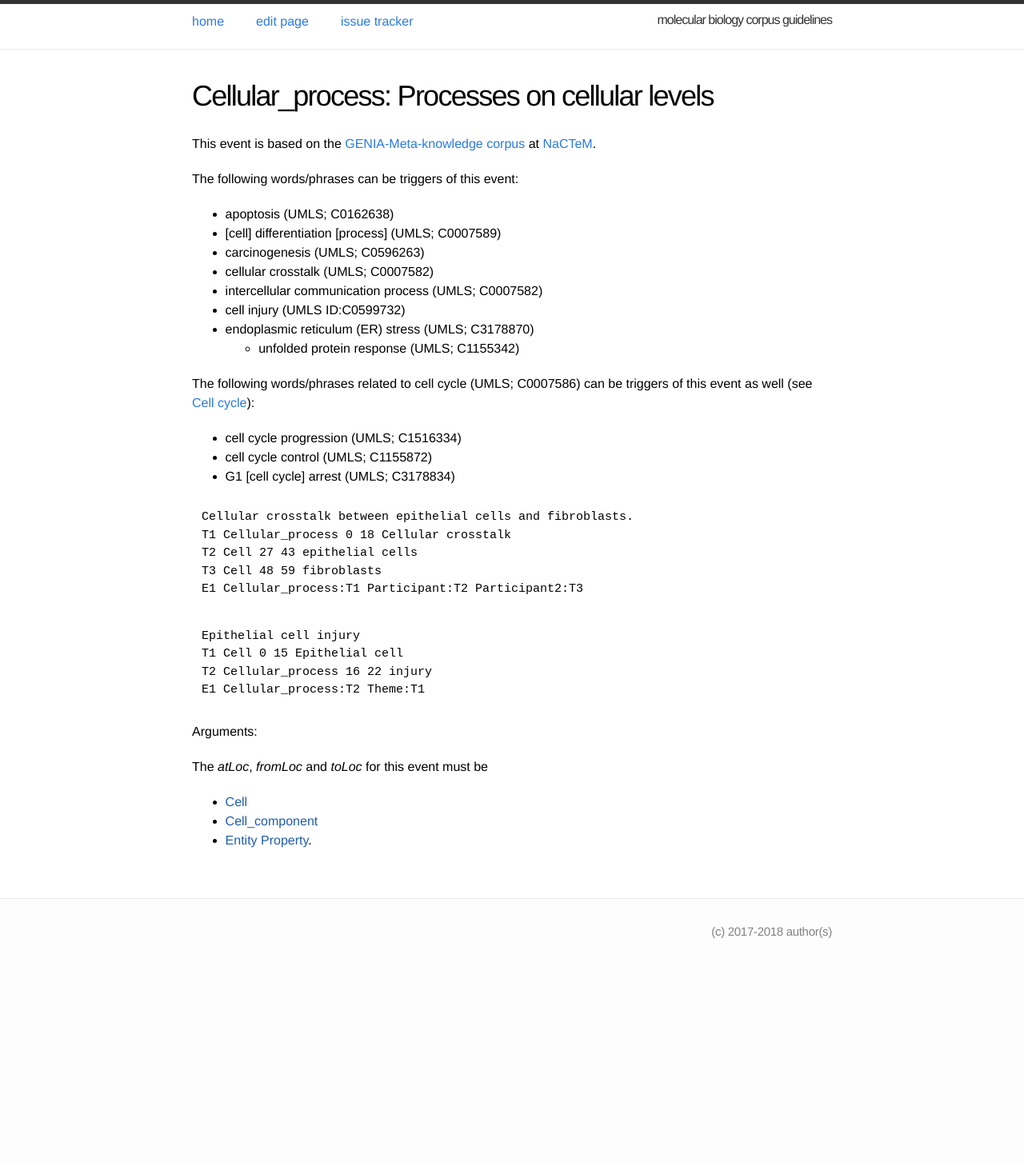
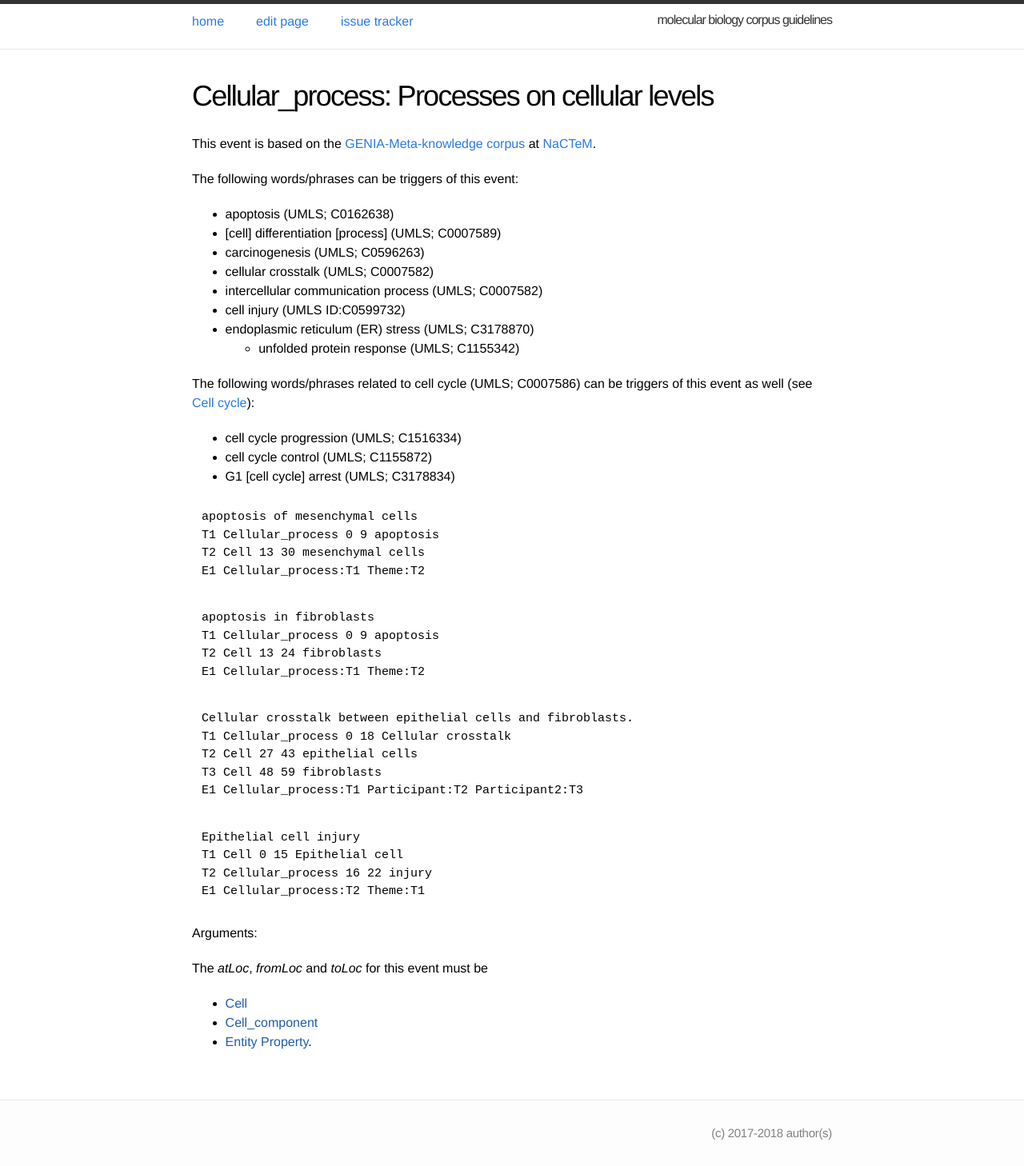
Before and after one commit to ezcatdb/molbiol_lung_corpus-guidelines, a Jekyll site: the page built from _event/Cellular_process.md, in a window 1280 px wide. Shown: the whole page at 80% size. Built offline with Jekyll 4.4.1, drawn with Linux system fonts in a browser that asks for light colours; before the commit the page ends 1206 px from its top, so only the background shows below that.

Commit message:
two new sample sentences included in _event/Cellular_process.md

```diff
--- a/_event/Cellular_process.md
+++ b/_event/Cellular_process.md
@@ -25,6 +25,19 @@ The following words/phrases related to cell cycle (UMLS; C0007586) can be trigge
   - G1 [cell cycle] arrest (UMLS; C3178834)
 
 ~~~ ann
+apoptosis of mesenchymal cells
+T1 Cellular_process 0 9 apoptosis
+T2 Cell 13 30 mesenchymal cells
+E1 Cellular_process:T1 Theme:T2
+~~~
+~~~ ann
+apoptosis in fibroblasts
+T1 Cellular_process 0 9 apoptosis
+T2 Cell 13 24 fibroblasts
+E1 Cellular_process:T1 Theme:T2
+~~~
+
+~~~ ann
 Cellular crosstalk between epithelial cells and fibroblasts.
 T1 Cellular_process 0 18 Cellular crosstalk
 T2 Cell 27 43 epithelial cells
```
